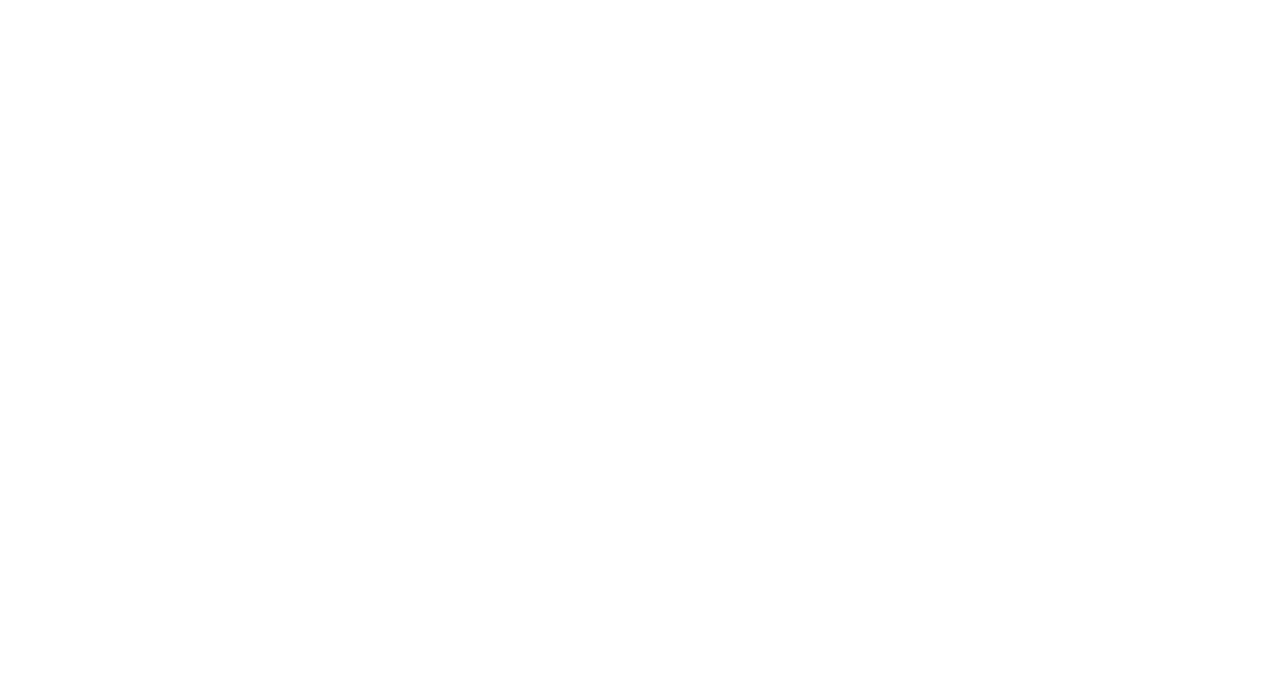
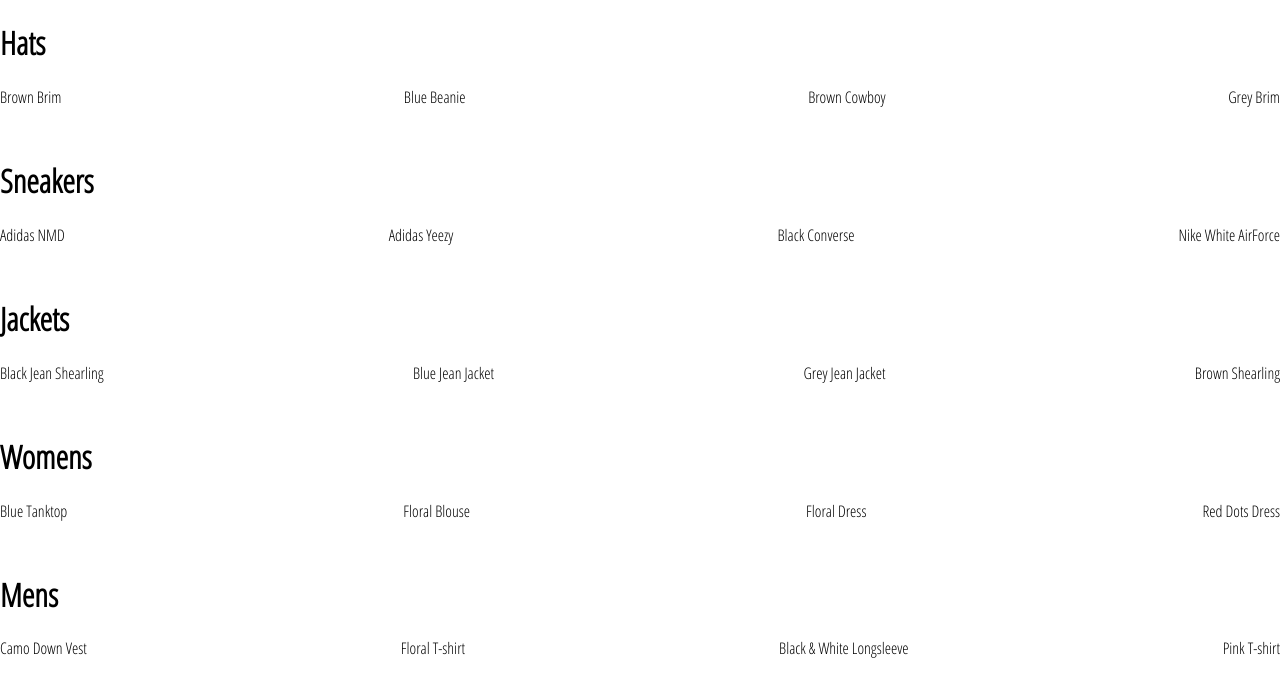
Before and after one commit to saifeddine16/crwn-clothing, a React (Create React App) app: page /shop in a window 1280 px wide. Shown: the top 696 px of the page. Built offline with nearby package versions, Linux system fonts and the light colour scheme.

Commit message:
create the shop page and the coleection preview components

```diff
--- a/src/App.js
+++ b/src/App.js
@@ -1,6 +1,10 @@
 import React from 'react';
 import { Route, Switch } from 'react-router-dom';
+
+
 import HomePage from './pages/homepage/homepage.component';
+import ShopPage from './pages/shop/shop.component';
+
 import './App.css';
 
 const HatsPage = () => (
@@ -14,7 +18,7 @@
     <div>
       <Switch>
         <Route exact path='/' component= {HomePage} />
-        <Route path='/Hats' component= {HatsPage} />
+        <Route path='/shop' component= {ShopPage} />
       </Switch>
     </div>
   );
--- /dev/null
+++ b/src/components/collection-preview/collection-preview.component.jsx
@@ -0,0 +1,20 @@
+import React from "react";
+
+import './collection-preview.styles.scss';
+
+const CollectionPreview = ({title, items}) => (
+    <div className='collection-preview'>
+        <h1>{title}</h1>
+        <div className='preview'>
+            {
+                items
+                .filter((item, idx) => idx < 4)
+                .map(item => (
+                    <div key={item.id}>{item.name}</div>
+                ))
+            }
+        </div>
+    </div>
+);
+
+export default CollectionPreview;
--- /dev/null
+++ b/src/components/collection-preview/collection-preview.styles.scss
@@ -0,0 +1,15 @@
+.collection-preview {
+    display: flex;
+    flex-direction: column;
+    margin-bottom: 30px;
+
+    .title {
+      font-size: 28px;
+      margin-bottom: 25px;
+    }
+
+    .preview {
+      display: flex;
+      justify-content: space-between;
+    }
+  }
--- /dev/null
+++ b/src/pages/shop/shop.component.jsx
@@ -0,0 +1,28 @@
+import React from "react";
+
+import SHOP_DATA from './shop.data.js'
+import CollectionPreview from "../../components/collection-preview/collection-preview.component.jsx";
+
+class ShopPage extends React.Component{
+    constructor(props){
+        super(props);
+
+        this.state = {
+            collections: SHOP_DATA
+        }
+    }
+
+    render(){
+        const {collections} = this.state
+        return (<div className='shop-page'>
+                {
+                    collections.map(({id, ...otherCollectionProps}) =>(
+                        <CollectionPreview key={id} {...otherCollectionProps}/>
+                    ))
+                }
+                </div>
+        );
+    }
+}
+
+export default ShopPage;
--- /dev/null
+++ b/src/pages/shop/shop.data.js
@@ -0,0 +1,250 @@
+const SHOP_DATA =
+[
+    {
+      id: 1,
+      title: 'Hats',
+      routeName: 'hats',
+      items: [
+        {
+          id: 1,
+          name: 'Brown Brim',
+          imageUrl: 'https://i.ibb.co/ZYW3VTp/brown-brim.png',
+          price: 25
+        },
+        {
+          id: 2,
+          name: 'Blue Beanie',
+          imageUrl: 'https://i.ibb.co/ypkgK0X/blue-beanie.png',
+          price: 18
+        },
+        {
+          id: 3,
+          name: 'Brown Cowboy',
+          imageUrl: 'https://i.ibb.co/QdJwgmp/brown-cowboy.png',
+          price: 35
+        },
+        {
+          id: 4,
+          name: 'Grey Brim',
+          imageUrl: 'https://i.ibb.co/RjBLWxB/grey-brim.png',
+          price: 25
+        },
+        {
+          id: 5,
+          name: 'Green Beanie',
+          imageUrl: 'https://i.ibb.co/YTjW3vF/green-beanie.png',
+          price: 18
+        },
+        {
+          id: 6,
+          name: 'Palm Tree Cap',
+          imageUrl: 'https://i.ibb.co/rKBDvJX/palm-tree-cap.png',
+          price: 14
+        },
+        {
+          id: 7,
+          name: 'Red Beanie',
+          imageUrl: 'https://i.ibb.co/bLB646Z/red-beanie.png',
+          price: 18
+        },
+        {
+          id: 8,
+          name: 'Wolf Cap',
+          imageUrl: 'https://i.ibb.co/1f2nWMM/wolf-cap.png',
+          price: 14
+        },
+        {
+          id: 9,
+          name: 'Blue Snapback',
+          imageUrl: 'https://i.ibb.co/X2VJP2W/blue-snapback.png',
+          price: 16
+        }
+      ]
+    },
+    {
+      id: 2,
+      title: 'Sneakers',
+      routeName: 'sneakers',
+      items: [
+        {
+          id: 1,
+          name: 'Adidas NMD',
+          imageUrl: 'https://i.ibb.co/0s3pdnc/adidas-nmd.png',
+          price: 220
+        },
+        {
+          id: 2,
+          name: 'Adidas Yeezy',
+          imageUrl: 'https://i.ibb.co/dJbG1cT/yeezy.png',
+          price: 280
+        },
+        {
+          id: 3,
+          name: 'Black Converse',
+          imageUrl: 'https://i.ibb.co/bPmVXyP/black-converse.png',
+          price: 110
+        },
+        {
+          id: 4,
+          name: 'Nike White AirForce',
+          imageUrl: 'https://i.ibb.co/1RcFPk0/white-nike-high-tops.png',
+          price: 160
+        },
+        {
+          id: 5,
+          name: 'Nike Red High Tops',
+          imageUrl: 'https://i.ibb.co/QcvzydB/nikes-red.png',
+          price: 160
+        },
+        {
+          id: 6,
+          name: 'Nike Brown High Tops',
+          imageUrl: 'https://i.ibb.co/fMTV342/nike-brown.png',
+          price: 160
+        },
+        {
+          id: 7,
+          name: 'Air Jordan Limited',
+          imageUrl: 'https://i.ibb.co/w4k6Ws9/nike-funky.png',
+          price: 190
+        },
+        {
+          id: 8,
+          name: 'Timberlands',
+          imageUrl: 'https://i.ibb.co/Mhh6wBg/timberlands.png',
+          price: 200
+        }
+      ]
+    },
+    {
+      id: 3,
+      title: 'Jackets',
+      routeName: 'jackets',
+      items: [
+        {
+          id: 1,
+          name: 'Black Jean Shearling',
+          imageUrl: 'https://i.ibb.co/XzcwL5s/black-shearling.png',
+          price: 125
+        },
+        {
+          id: 2,
+          name: 'Blue Jean Jacket',
+          imageUrl: 'https://i.ibb.co/mJS6vz0/blue-jean-jacket.png',
+          price: 90
+        },
+        {
+          id: 3,
+          name: 'Grey Jean Jacket',
+          imageUrl: 'https://i.ibb.co/N71k1ML/grey-jean-jacket.png',
+          price: 90
+        },
+        {
+          id: 4,
+          name: 'Brown Shearling',
+          imageUrl: 'https://i.ibb.co/s96FpdP/brown-shearling.png',
+          price: 165
+        },
+        {
+          id: 5,
+          name: 'Tan Trench',
+          imageUrl: 'https://i.ibb.co/M6hHc3F/brown-trench.png',
+          price: 185
+        }
+      ]
+    },
+    {
+      id: 4,
+      title: 'Womens',
+      routeName: 'womens',
+      items: [
+        {
+          id: 1,
+          name: 'Blue Tanktop',
+          imageUrl: 'https://i.ibb.co/7CQVJNm/blue-tank.png',
+          price: 25
+        },
+        {
+          id: 2,
+          name: 'Floral Blouse',
+          imageUrl: 'https://i.ibb.co/4W2DGKm/floral-blouse.png',
+          price: 20
+        },
+        {
+          id: 3,
+          name: 'Floral Dress',
+          imageUrl: 'https://i.ibb.co/KV18Ysr/floral-skirt.png',
+          price: 80
+        },
+        {
+          id: 4,
+          name: 'Red Dots Dress',
+          imageUrl: 'https://i.ibb.co/N3BN1bh/red-polka-dot-dress.png',
+          price: 80
+        },
+        {
+          id: 5,
+          name: 'Striped Sweater',
+          imageUrl: 'https://i.ibb.co/KmSkMbH/striped-sweater.png',
+          price: 45
+        },
+        {
+          id: 6,
+          name: 'Yellow Track Suit',
+          imageUrl: 'https://i.ibb.co/v1cvwNf/yellow-track-suit.png',
+          price: 135
+        },
+        {
+          id: 7,
+          name: 'White Blouse',
+          imageUrl: 'https://i.ibb.co/qBcrsJg/white-vest.png',
+          price: 20
+        }
+      ]
+    },
+    {
+      id: 5,
+      title: 'Mens',
+      routeName: 'mens',
+      items: [
+        {
+          id: 1,
+          name: 'Camo Down Vest',
+          imageUrl: 'https://i.ibb.co/xJS0T3Y/camo-vest.png',
+          price: 325
+        },
+        {
+          id: 2,
+          name: 'Floral T-shirt',
+          imageUrl: 'https://i.ibb.co/qMQ75QZ/floral-shirt.png',
+          price: 20
+        },
+        {
+          id: 3,
+          name: 'Black & White Longsleeve',
+          imageUrl: 'https://i.ibb.co/55z32tw/long-sleeve.png',
+          price: 25
+        },
+        {
+          id: 4,
+          name: 'Pink T-shirt',
+          imageUrl: 'https://i.ibb.co/RvwnBL8/pink-shirt.png',
+          price: 25
+        },
+        {
+          id: 5,
+          name: 'Jean Long Sleeve',
+          imageUrl: 'https://i.ibb.co/VpW4x5t/roll-up-jean-shirt.png',
+          price: 40
+        },
+        {
+          id: 6,
+          name: 'Burgundy T-shirt',
+          imageUrl: 'https://i.ibb.co/mh3VM1f/polka-dot-shirt.png',
+          price: 25
+        }
+      ]
+    }
+  ]
+
+export default SHOP_DATA;
```
